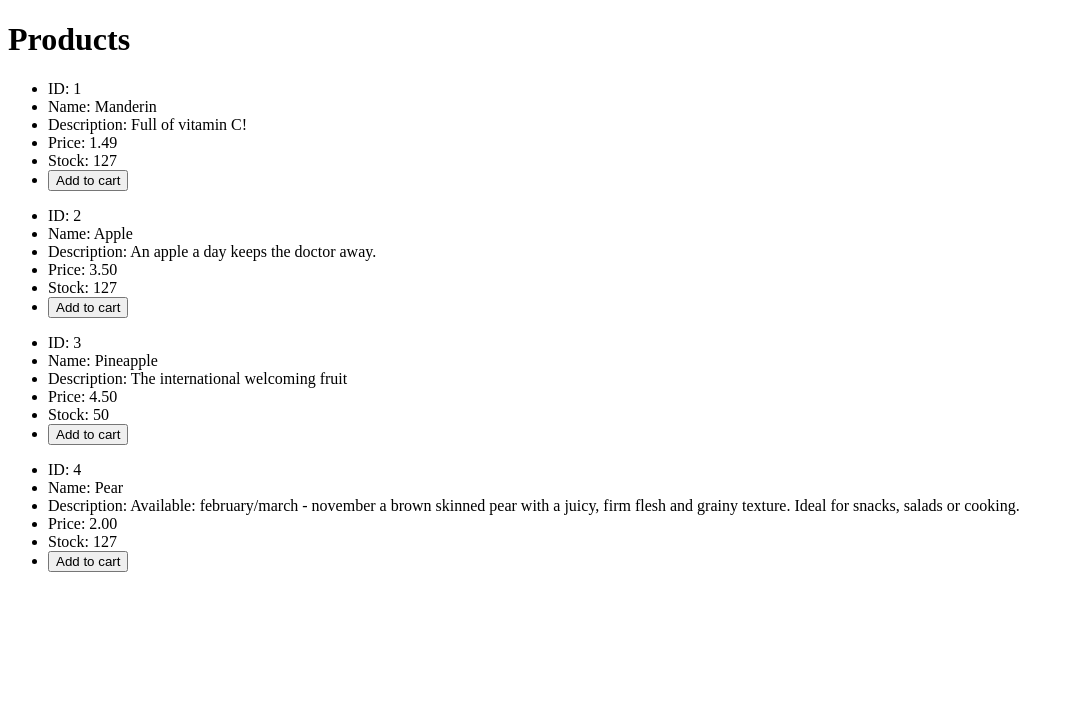
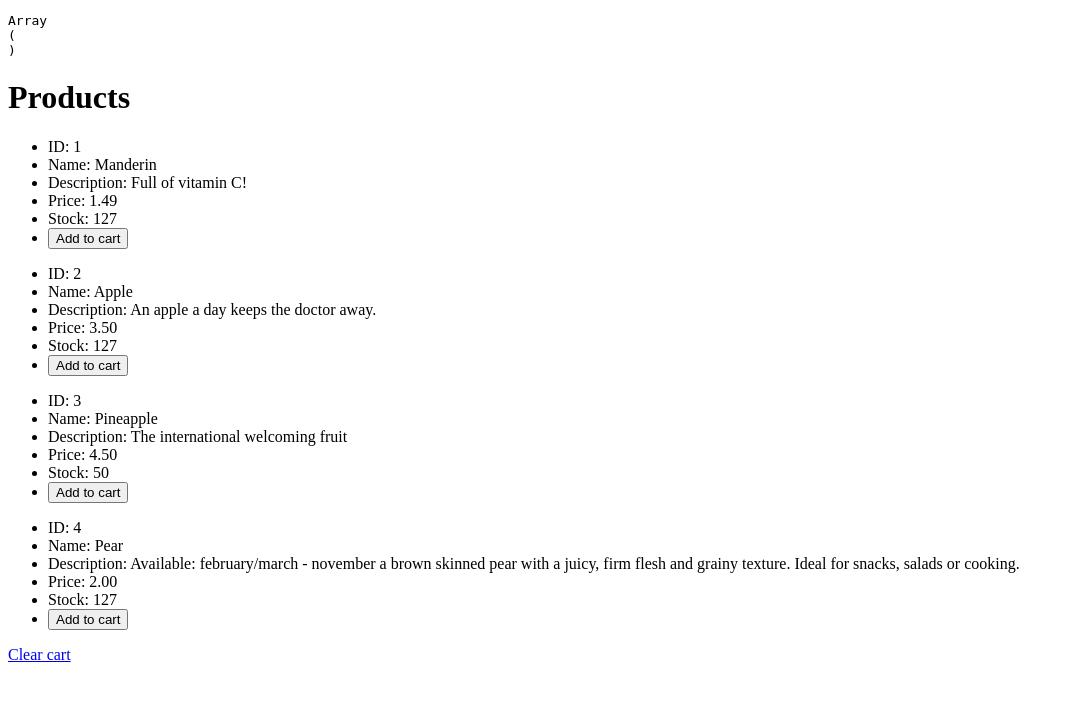
Before and after one commit to k-ram/shopping-cart, a PHP site: page / in a window 1280 px wide. Shown: the top 701 px of the page, without its empty margins (0-1074 px from the left). Run offline with PHP 8.4, Linux system fonts and the light colour scheme; data comes from the database, SQL or seed files in the repository.

Commit message:
added pirce to the array, and a functional clear cart button

```diff
--- a/index.php
+++ b/index.php
@@ -1,11 +1,60 @@
-<?php  include'templates/header.template.php'; ?>
+<?php
+	// Start session
+	session_start();
+
+	//Connect to the database
+	$dbc = new mysqli('localhost', 'root', '', 'shopping_cart');
+
+	//create a cart if they don't have one already
+	if ( !isset( $_SESSION['cart']) ) {
+
+		// Create cart
+		$_SESSION['cart'] = [];
+	}
+
+	// If clear cart is in the get array or address bar
+	if ( isset($_GET['clearcart']) ) {
+		// Clear cart
+		$_SESSION['cart'] = [];
+
+		// Refreash the page
+		header('Location: index.php');
+
+	}
+
+	// Did the user submit a form
+	if ( isset($_POST['add-to-cart']) ) {
+
+		// Find out the price of the product
+		$id = $dbc->real_escape_string($_POST['product-id']);
+
+		// Prepare the SQL to find the price of the product
+		$sql = "SELECT price FROM products WHERE id = $id";
+
+		// Run the query
+		$result = $dbc->query( $sql );
+
+		// Vlaidation goes here
+		// Extract data from database object
+		$result = $result->fetch_assoc();
+
+		// Add the item to the cart
+		$_SESSION['cart'][] = [
+								'id'=>$_POST['product-id'],
+								'name'=>$_POST['name'],
+								'description'=>$_POST['description'],
+								'price'=>$result['price']
+							];
+	}
+
+	// include header
+	include'templates/header.template.php'; ?>
 
 <h1>Products</h1>
 
 <?php
 
-	//Connect to the database
-	$dbc = new mysqli('localhost', 'root', '', 'shopping_cart');
+
 
 	// Get all products from the database
 	$sql = "	SELECT id, name, description, price, stock FROM products";
--- a/templates/footer.template.php
+++ b/templates/footer.template.php
@@ -1,3 +1,5 @@
+
+<a href="index.php?clearcart">Clear cart</a>
 
 </body>
 </html>
--- a/templates/header.template.php
+++ b/templates/header.template.php
@@ -5,3 +5,13 @@
 	<title>Shopping Cart</title>
 </head>
 <body>
+
+<?php
+
+	echo '<pre>';
+
+	// Show the contents of the cart
+	print_r( $_SESSION['cart']);
+
+	echo '</pre>';
+ ?>
--- a/templates/product.template.php
+++ b/templates/product.template.php
@@ -5,8 +5,12 @@
 	<li>Price: <?= $row['price'] ?> </li>
 	<li>Stock: <?= $row['stock'] ?> </li>
 	<li>
-		<form action="">
-			<input type="submit" value="Add to cart">
+		<form action="" method="post">
+			<input type="hidden" name="product-id" value="<?= $row['id'] ?>">
+			<input type="hidden" name="name" value="<?= $row['name'] ?>">
+			<input type="hidden" name="description" value="<?= $row['description'] ?>">
+			<input type="submit" name="add-to-cart" value="Add to cart">
+
 		</form>
 	</li>
 </ul>
```
